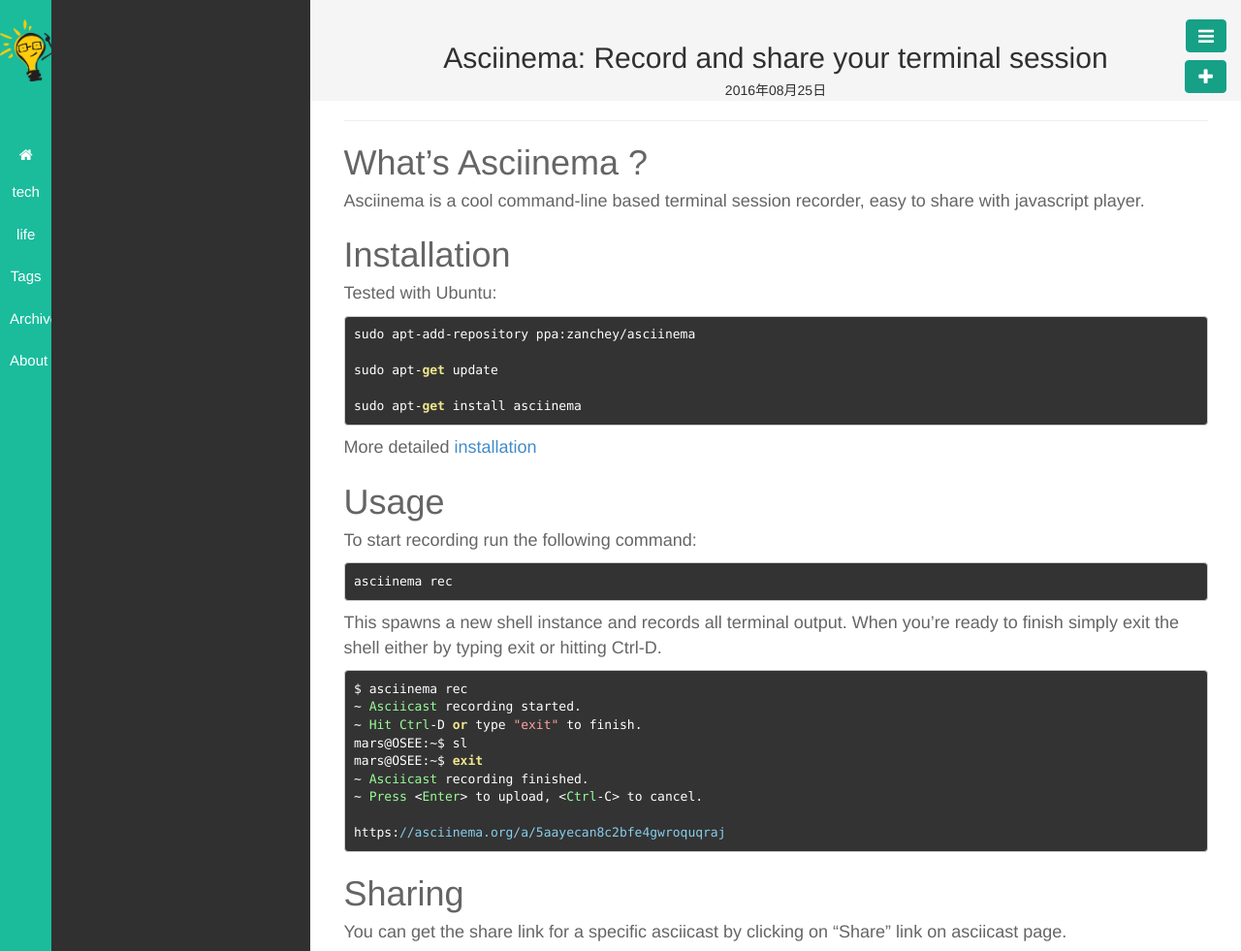
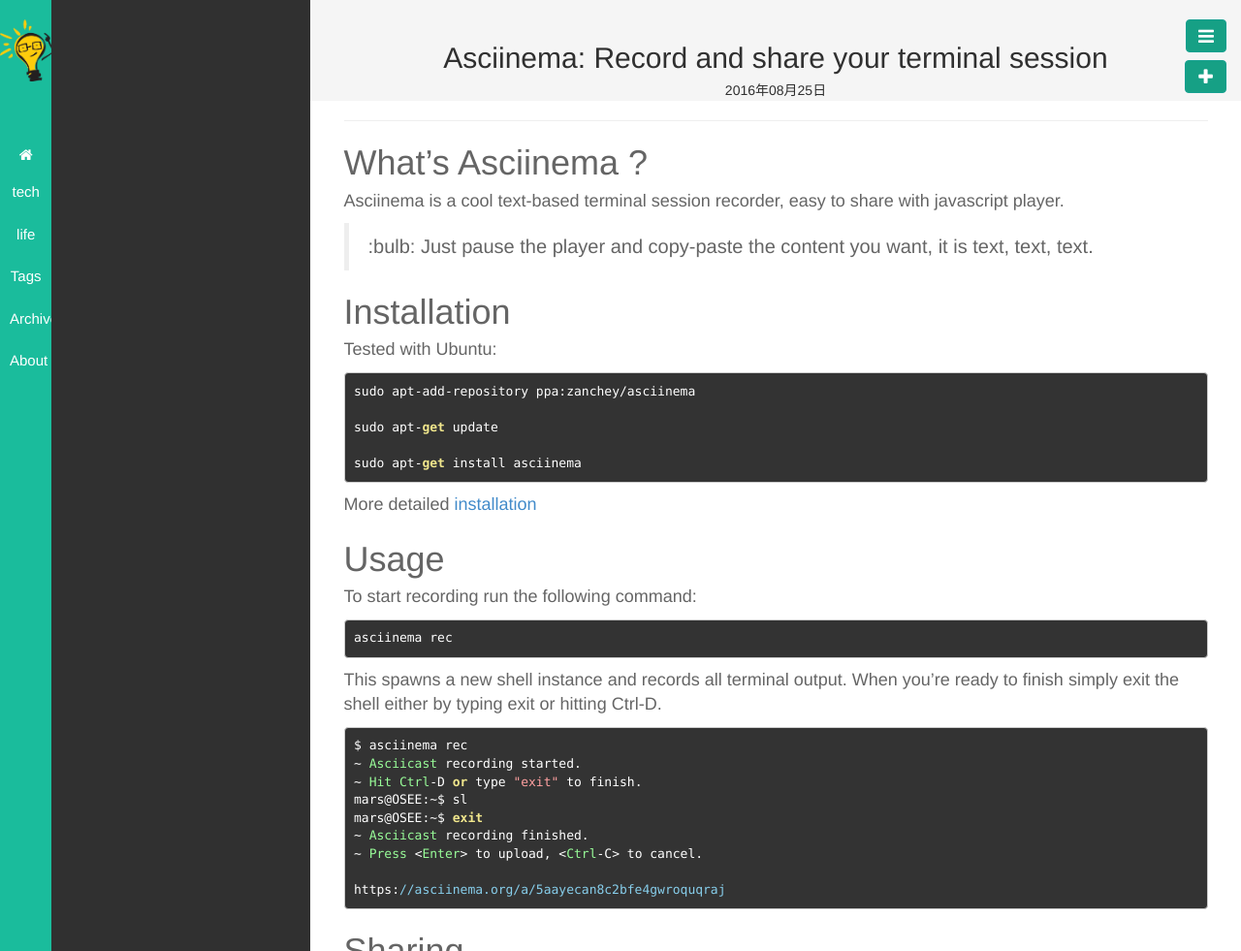
Before and after one commit to wenchma/wenchma.github.io, a Jekyll site: the page built from _posts/2016-08-25-asciinema-record-and-share-your-terminal-session.md, in a window 1280 px wide, cut to the strip 0-981 px from the top of the page. Shown: the whole strip at 97% size. Built offline with Jekyll 4.4.1, drawn with Linux system fonts in a browser that asks for light colours.

Commit message:
Update asciinema

```diff
--- a/_posts/2016-08-25-asciinema-record-and-share-your-terminal-session.md
+++ b/_posts/2016-08-25-asciinema-record-and-share-your-terminal-session.md
@@ -8,7 +8,9 @@
 
 # What's Asciinema ?
 
-Asciinema is a cool command-line based terminal session recorder, easy to share with javascript player.
+Asciinema is a cool text-based terminal session recorder, easy to share with javascript player.
+
+> :bulb: Just pause the player and copy-paste the content you want, it is text, text, text.
 
 # Installation
 
```
